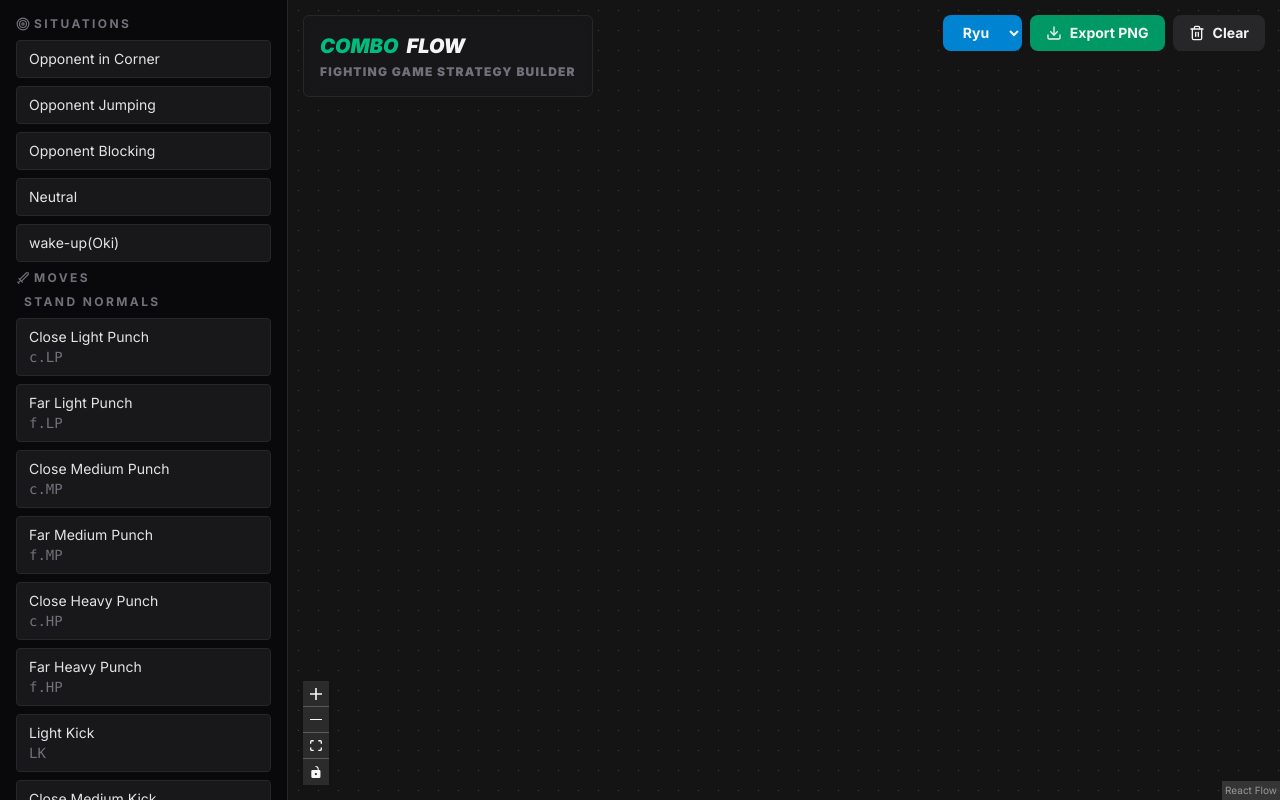
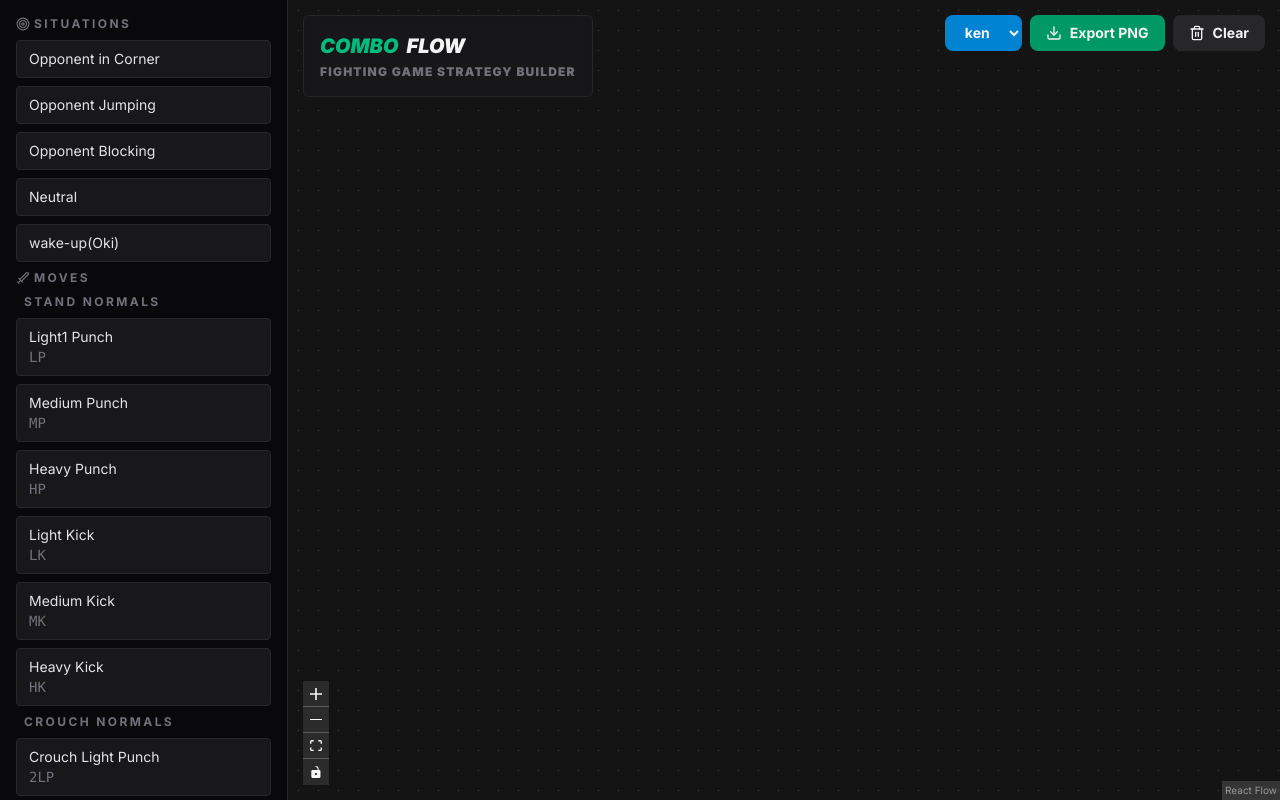
Before and after one commit to gbcosta/combo-flow, a React (Vite) app: page / in a window 1280 px wide. Built offline with nearby package versions, Linux system fonts and the light colour scheme.

Commit message:
select to change the character movelist

```diff
--- a/src/App.tsx
+++ b/src/App.tsx
@@ -1,13 +1,14 @@
 import { useState } from "react";
 import FlowCanvas from "./components/flowCanvas";
 import Sidebar from "./components/Sidebar";
+import type { Character } from "./data/moves/thirdstrike";
 
 function App() {
-  const [character, setCharacter] = useState("Ryu");
+  const [character, setCharacter] = useState<Character>("ken");
   return (
     <div className="h-screen w-full font-inter flex overflow-hidden">
-      <Sidebar />
-      <FlowCanvas />
+      <Sidebar character={character} />
+      <FlowCanvas setCharacter={setCharacter} character={character} />
     </div>
   );
 }
--- a/src/components/Sidebar.tsx
+++ b/src/components/Sidebar.tsx
@@ -1,9 +1,9 @@
 import { Target, Sword, HelpCircle, Info } from "lucide-react";
 import { THIRD_STRIKE_SITUATIONS } from "../data/situations";
 import { THIRD_STRIKE_CONDITIONS } from "../data/conditions";
-import { THIRD_STRIKE_MOVES } from "../data/moves/thirdstrike";
+import { THIRD_STRIKE_CHARACTERS_MOVELIST } from "../data/moves/thirdstrike";
 import type { DragEvent, ReactNode } from "react";
-import type { Move } from "../data/moves/types";
+import type { Character, Move } from "../data/moves/types";
 
 const onDragStart = (
   event: DragEvent,
@@ -56,14 +56,23 @@ const Category = ({
   );
 };
 
-const CategoryMoves = ({ name, icon }: { name: string; icon: ReactNode }) => {
+const CategoryMoves = ({
+  name,
+  icon,
+  character,
+}: {
+  name: string;
+  icon: ReactNode;
+  character: Character;
+}) => {
   return (
     <>
       <h2 className="font-bold  tracking-[0.2em] text-zinc-500 flex items-center gap-1 uppercase">
         {icon}
         {name}
       </h2>
-      {Object.entries(THIRD_STRIKE_MOVES.ryu).map((category) => {
+      {Object.entries(THIRD_STRIKE_CHARACTERS_MOVELIST[character]).map(
+        (category) => {
           return (
             <div className="flex flex-col gap-2" key={category[0]}>
               <h3 className="font-bold tracking-[0.2em] text-zinc-500 flex items-center gap-1 uppercase ml-2">
@@ -89,12 +98,13 @@ const CategoryMoves = ({ name, icon }: { name: string; icon: ReactNode }) => {
               })}
             </div>
           );
-      })}
+        },
+      )}
     </>
   );
 };
 
-const Sidebar = () => {
+const Sidebar = ({ character }: { character: Character }) => {
   return (
     <aside
       className="max-w-96 w-72 bg-zinc-950 h-screen flex flex-col p-4 font-inter overflow-auto
@@ -108,7 +118,11 @@ const Sidebar = () => {
           hoverBorderColor="hover:border-emerald-500/50"
           nodeType="situation"
         />
-        <CategoryMoves name="Moves" icon={<Sword size={14} />} />
+        <CategoryMoves
+          name="Moves"
+          icon={<Sword size={14} />}
+          character={character}
+        />
         <Category
           name="conditions"
           icon={<HelpCircle size={14} />}
--- a/src/components/flowCanvas.tsx
+++ b/src/components/flowCanvas.tsx
@@ -14,11 +14,22 @@ import {
   getNodesBounds,
   getViewportForBounds,
 } from "@xyflow/react";
-import { useCallback, useRef, useState, type DragEvent } from "react";
+import {
+  useCallback,
+  useRef,
+  useState,
+  type Dispatch,
+  type DragEvent,
+  type SetStateAction,
+} from "react";
 import { CondiditionNode, SituationNode, MoveNode } from "./nodes";
 import { Download, Trash2 } from "lucide-react";
 import { toPng } from "html-to-image";
 import "@xyflow/react/dist/style.css";
+import {
+  THIRD_STRIKE_CHARACTERS_MOVELIST,
+  type Character,
+} from "../data/moves/thirdstrike";
 
 const nodeTypes = {
   situation: SituationNode,
@@ -29,7 +40,13 @@ const nodeTypes = {
 const initialNodes: Node[] = [];
 const initialEdges: Edge[] = [];
 
-const FlowCanvas = () => {
+const FlowCanvas = ({
+  setCharacter,
+  character,
+}: {
+  setCharacter: Dispatch<SetStateAction<Character>>;
+  character: Character;
+}) => {
   const [nodes, setNodes, onNodesChange] = useNodesState(initialNodes);
   const [edges, setEdges, onEdgesChange] = useEdgesState(initialEdges);
   const [reactFlowInstance, setReactFlowInstance] = useState<any>(null);
@@ -188,12 +205,19 @@ const FlowCanvas = () => {
           </Panel>
           <Panel position="top-right" className="flex gap-2">
             <select
-              id="cars"
+              id="characters"
+              value={character}
               className="flex bg-sky-600 text-zinc-100 py-2 px-4 gap-2 text-sm font-bold rounded-lg
                         items-center cursor-pointer transition-all"
+              onChange={(e) => {
+                setCharacter(e.target.value as Character);
+              }}
             >
-              <option value="Ryu">Ryu</option>
-              <option value="Ken">Ken</option>
+              {Object.entries(THIRD_STRIKE_CHARACTERS_MOVELIST).map(
+                (Movelist) => {
+                  return <option>{Movelist[0]}</option>;
+                },
+              )}
             </select>
             <button
               className="flex bg-emerald-600 text-zinc-100 py-2 px-4 gap-2 text-sm font-bold rounded-lg
--- a/src/data/moves/thirdStrike/ken.ts
+++ b/src/data/moves/thirdStrike/ken.ts
@@ -2,7 +2,7 @@ import type { MoveList } from "../types";
 
 export const KEN_MOVES: MoveList = {
   "stand normals": [
-    { id: "lp", name: "Light Punch", input: "LP", type: "normal" },
+    { id: "lp", name: "Light1 Punch", input: "LP", type: "normal" },
     { id: "mp", name: "Medium Punch", input: "MP", type: "normal" },
     { id: "hp", name: "Heavy Punch", input: "HP", type: "normal" },
     { id: "lk", name: "Light Kick", input: "LK", type: "normal" },
--- a/src/data/moves/thirdstrike.ts
+++ b/src/data/moves/thirdstrike.ts
@@ -1,7 +1,9 @@
 import { KEN_MOVES } from "./thirdStrike/ken";
 import { RYU_MOVES } from "./thirdStrike/ryu";
 
-export const THIRD_STRIKE_MOVES = {
+export const THIRD_STRIKE_CHARACTERS_MOVELIST = {
   ryu: RYU_MOVES,
   ken: KEN_MOVES,
 };
+
+export type Character = "ryu" | "ken";
```
Lines whose indentation alone changed are shown as unchanged.
